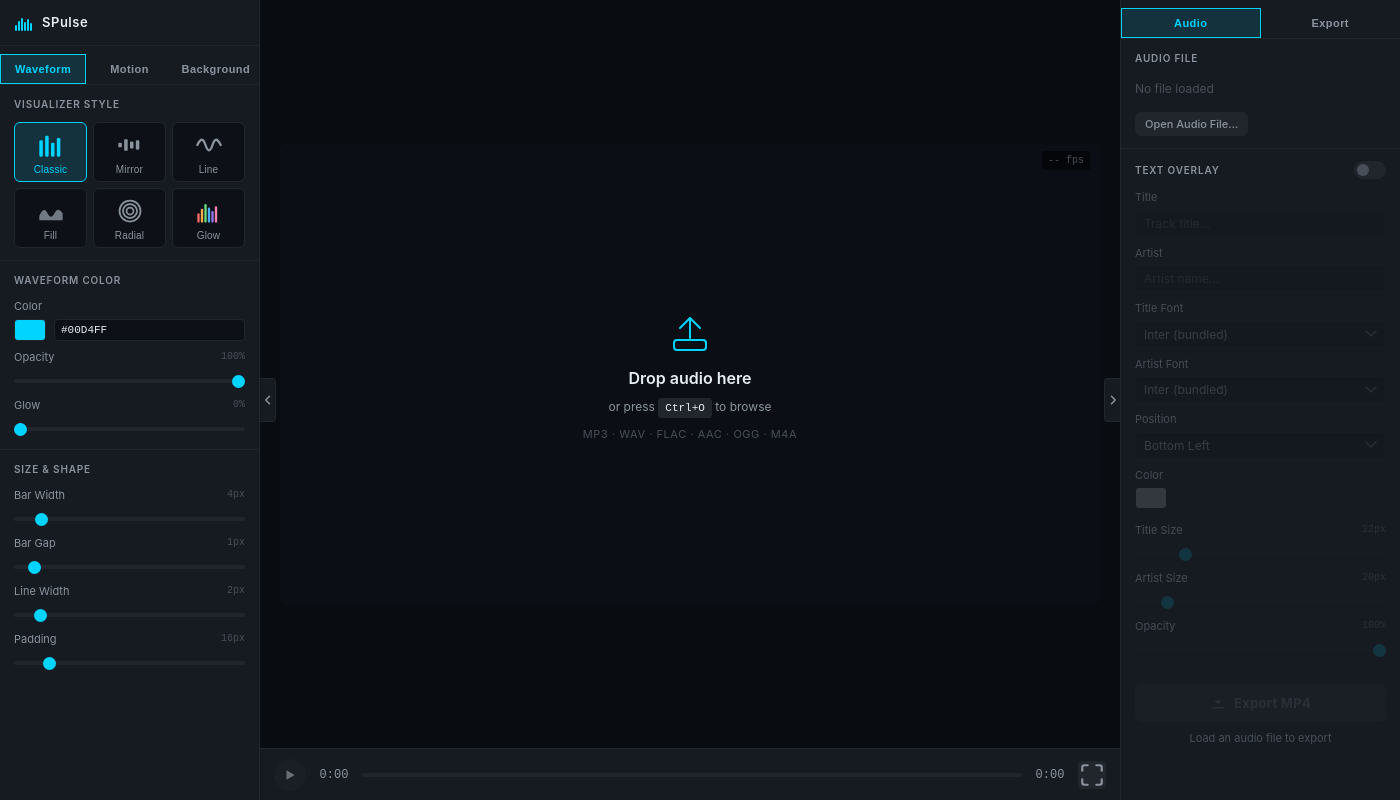
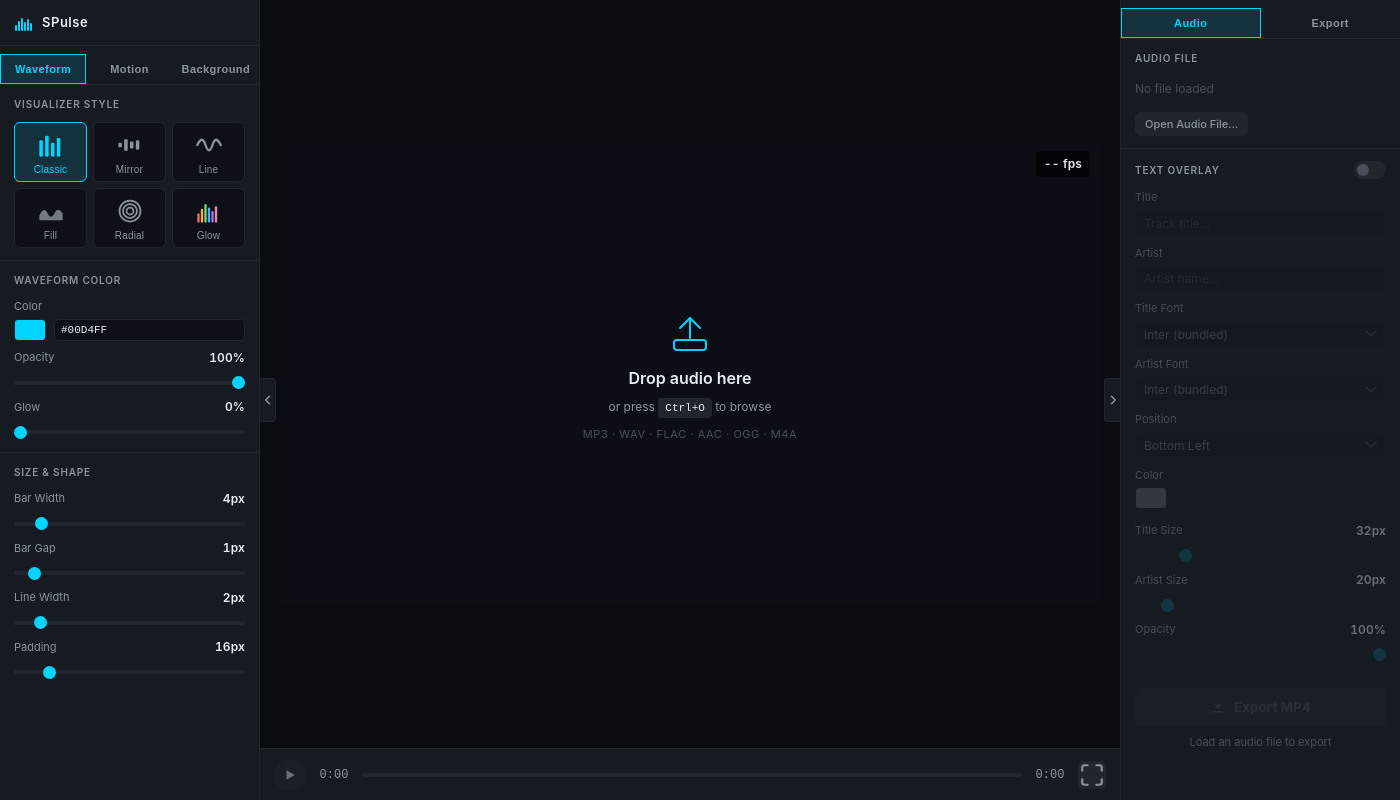
Before and after one commit to senriki/SPulse, an Electron app: page src/index.html in a window 1400 px wide. Drawn offline with Linux system fonts and the light colour scheme; no server answers; a web font is replaced by a local one.

Commit message:
Update styles and .gitignore
- Modified font properties in controls.css and main.css for improved UI consistency.
- Added package-lock.json to .gitignore to prevent tracking of lock file changes.

```diff
--- a/src/styles/controls.css
+++ b/src/styles/controls.css
@@ -17,9 +17,12 @@
 }
 
 .value-display {
-  font-family: var(--font-mono);
-  font-size: 10px;
-  color: var(--color-text-muted);
+  font-family: var(--font-ui);
+  font-size: 12px;
+  font-weight: 600;
+  font-variant-numeric: tabular-nums;
+  color: var(--color-text-primary);
+  letter-spacing: 0.01em;
 }
 
 /* ─── Range Slider ────────────────────────────────────────────────────────── */
--- a/src/styles/main.css
+++ b/src/styles/main.css
@@ -408,13 +408,16 @@ html, body {
   position: absolute;
   top: 8px;
   right: 10px;
-  font-family: var(--font-mono);
-  font-size: 10px;
-  color: var(--color-text-muted);
-  background: rgba(0,0,0,0.55);
-  padding: 2px 6px;
-  border-radius: 3px;
+  font-family: var(--font-ui);
+  font-size: 12px;
+  font-weight: 600;
+  font-variant-numeric: tabular-nums;
+  color: var(--color-text-primary);
+  background: rgba(0, 0, 0, 0.65);
+  padding: 4px 8px;
+  border-radius: var(--radius-sm);
   pointer-events: none;
+  letter-spacing: 0.01em;
 }
 
 /* Transport Bar */
```
Also changed, not shown: 1 other file.
